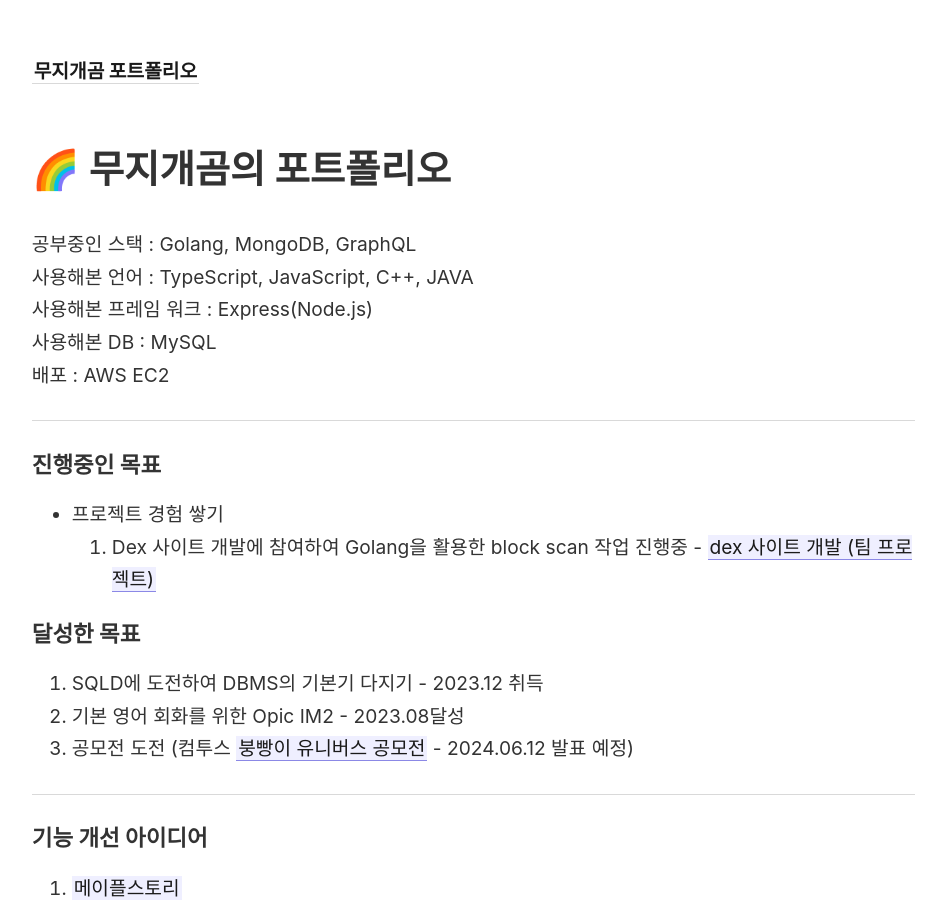
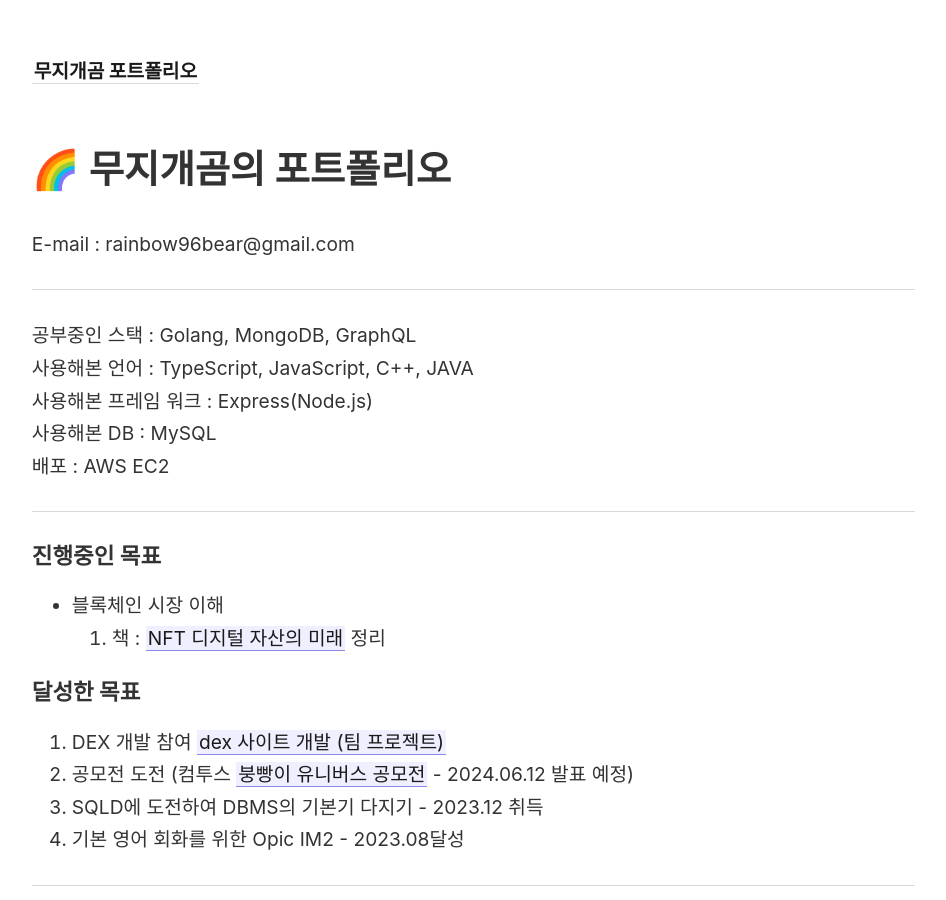
Before and after one commit to rainbow96bear/Obsidian, a Jekyll site: the page built from _pages/index.md, in a window 1280 px wide and 900 px high. Shown: the whole window, without its empty margins (45-991 px from the left). Built offline with Jekyll 4.4.1, drawn with Linux system fonts in a browser that asks for light colours.

Commit message:
연락용 이메일 추가

```diff
--- a/_pages/index.md
+++ b/_pages/index.md
@@ -8,6 +8,8 @@ permalink: /
 # 🌈 무지개곰의 포트폴리오
 <div>
 <br>
+E-mail : rainbow96bear@gmail.com
+<hr>
 <div>
 	공부중인 스택 : Golang, MongoDB, GraphQL
 </div>
@@ -27,18 +29,19 @@ permalink: /
 <h3>진행중인 목표</h3>
 
 <ul>
-	<li>프로젝트 경험 쌓기</li>
+	<li>블록체인 시장 이해</li>
 	<ol>
-		<li>Dex 사이트 개발에 참여하여 Golang을 활용한 block scan 작업 진행중 - [[dex 사이트 개발 (팀 프로젝트)]]</li>
+		<li>책 : [[NFT 디지털 자산의 미래]] 정리</li>
 	</ol>
 </ul>
 
 <h3>달성한 목표</h3>
 
 <ol>
+	<li>DEX 개발 참여 [[dex 사이트 개발 (팀 프로젝트)]]</li>
+	<li>공모전 도전 (컴투스 [[붕빵이 유니버스 공모전]] - 2024.06.12 발표 예정)</li>
 	<li>SQLD에 도전하여 DBMS의 기본기 다지기 - 2023.12 취득</li>
 	<li>기본 영어 회화를 위한 Opic IM2 - 2023.08달성</li>
-	<li>공모전 도전 (컴투스 [[붕빵이 유니버스 공모전]] - 2024.06.12 발표 예정)</li>
 </ol>
 <hr>
 <h3>기능 개선 아이디어</h3>
```
Also changed, not shown: _notes/아이디어 모음/메이플스토리.md (+1 -1 lines), _notes/독서/블록체인/NFT 디지털 자산의 미래.md (added).
